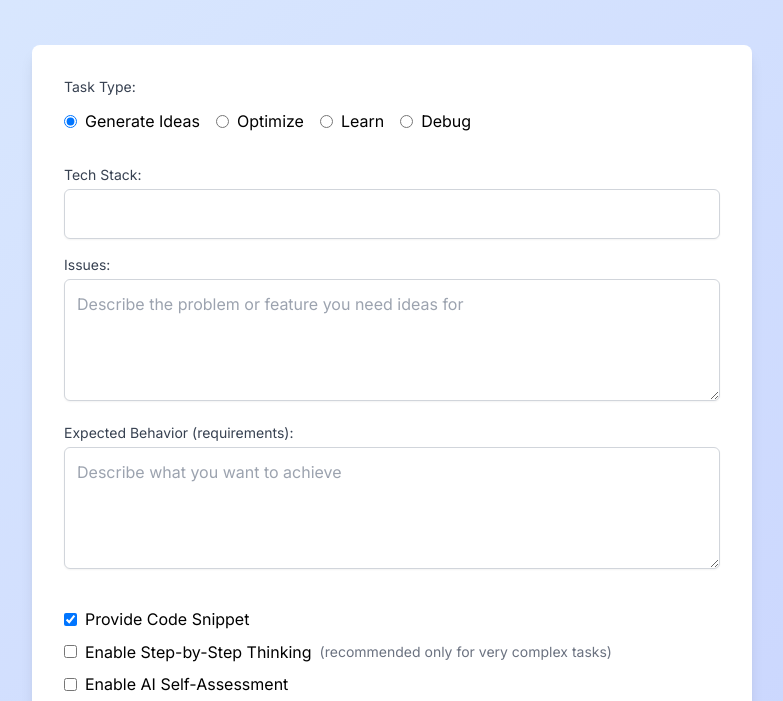
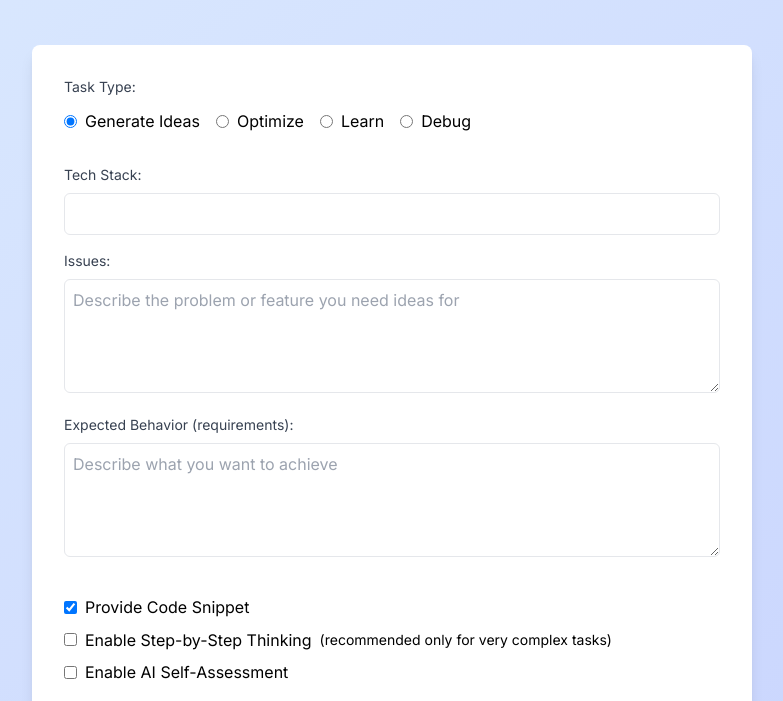
Before and after one commit to Peterliu8368/prompt-perfect, a website: page index.html in a window 1280 px wide. Shown: the part 99-800 px from the top of the page, without its empty margins (248-1031 px from the left). Drawn offline with nearby package versions, Linux system fonts and the light colour scheme.

Commit message:
tailwind css local build

```diff
--- a/index.html
+++ b/index.html
@@ -4,19 +4,8 @@
     <meta charset="UTF-8">
     <meta name="viewport" content="width=device-width, initial-scale=1.0">
     <title>Software Engineer Prompt Generator</title>
-    <script src="https://cdn.tailwindcss.com"></script>
+    <link href="dist/output.css" rel="stylesheet">
     <link href="https://fonts.googleapis.com/css2?family=Inter:wght@400;600;700&display=swap" rel="stylesheet">
-    <script>
-        tailwind.config = {
-            theme: {
-                extend: {
-                    fontFamily: {
-                        sans: ['Inter', 'sans-serif'],
-                    }
-                }
-            }
-        }
-    </script>
 </head>
 <body class="bg-gradient-to-br from-blue-100 to-indigo-200 min-h-screen font-sans">
     <div class="container mx-auto p-6 max-w-3xl">
--- a/script.js
+++ b/script.js
@@ -19,7 +19,7 @@ document.addEventListener('DOMContentLoaded', function() {
     const createField = (id, label, type = 'text', placeholder = '', isOptional = false, extraAttributes = '') => {
         return `
             <div class="input-group mb-4">
-                <label for="${id}" class="block text-sm font-medium text-gray-700 mb-1">
+                <label for="${id}" class="block text-sm font-medium text-gray-700 mb-2">
                     ${label}${isOptional ? ' (optional)' : ''}:
                 </label>
                 <${type === 'textarea' ? 'textarea' : 'input'} id="${id}" class="w-full p-3 border border-gray-300 rounded-md shadow-sm focus:ring-indigo-500 focus:border-indigo-500" ${type !== 'textarea' ? `type="${type}"` : ''} placeholder="${placeholder}" ${type === 'textarea' ? 'rows="4"' : ''} ${extraAttributes}></${type === 'textarea' ? 'textarea' : 'input'}>
--- /dev/null
+++ b/styles.css
@@ -0,0 +1,11 @@
+@tailwind base;
+@tailwind components;
+@tailwind utilities;
+
+@layer components {
+    input[type="text"],
+    input[type="textarea"],
+    textarea {
+        @apply p-2;
+    }
+}
--- /dev/null
+++ b/tailwind.config.js
@@ -0,0 +1,12 @@
+/** @type {import('tailwindcss').Config} */
+module.exports = {
+  content: ['./**/*.html'],
+  theme: {
+    extend: {
+      fontFamily: {
+        sans: ['Inter', 'sans-serif'],
+      }
+    }
+  },
+  plugins: [],
+}
```
Also changed, not shown: package.json (added, +18 -0 lines), dist/output.css (added), 1 other file.
